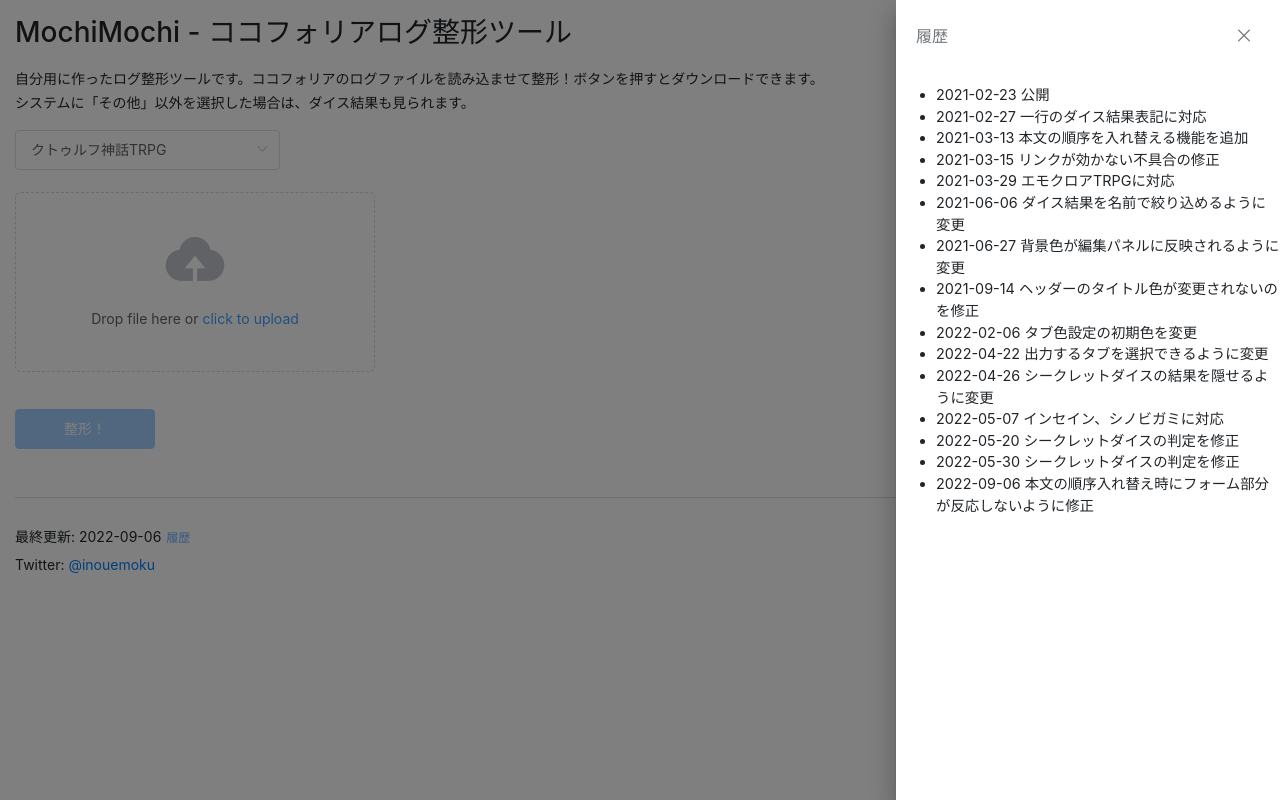
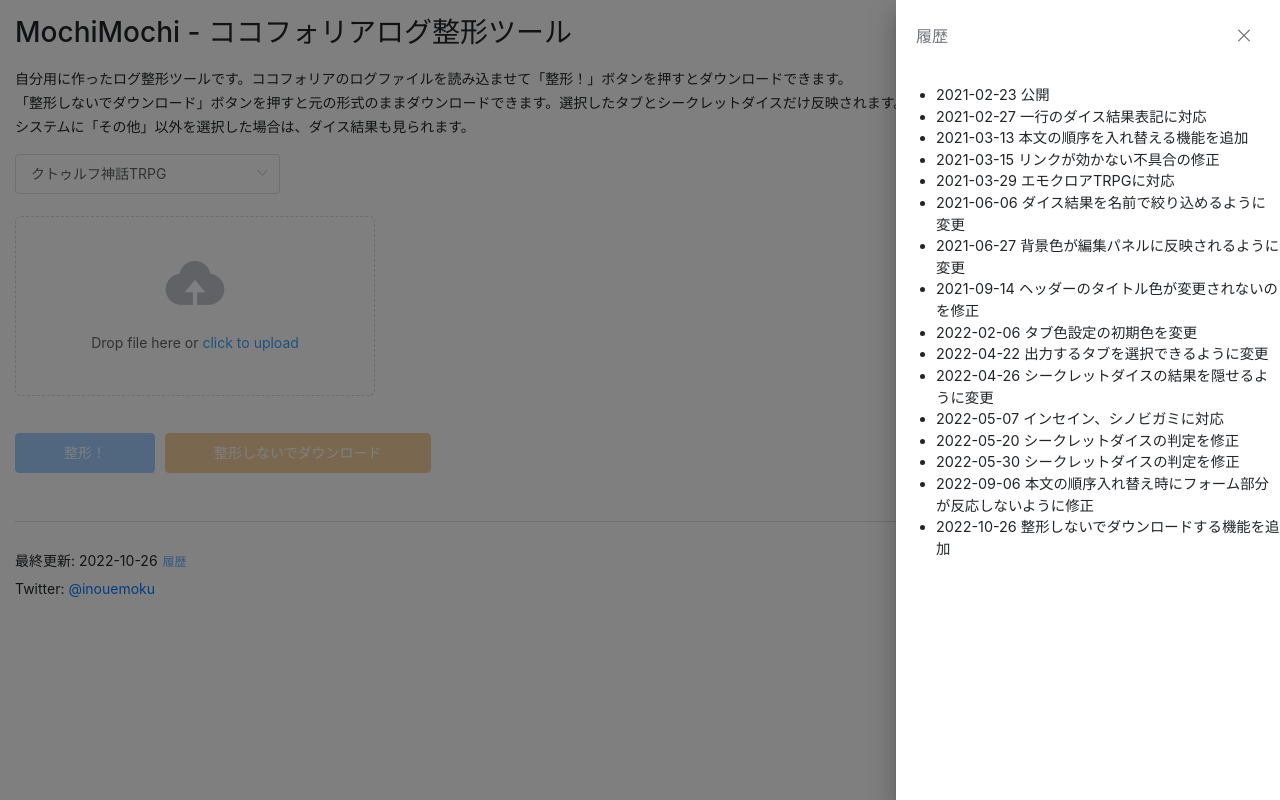
Before and after one commit to inouemoku/mochimochi, a Vue app: page / in a window 1280 px wide. Both pictures are taken after a click on the button "履歴". Built offline with nearby package versions, Linux system fonts and the light colour scheme.

Commit message:
整形しないでダウンロード機能を追加

```diff
--- a/public/index.html
+++ b/public/index.html
@@ -9,6 +9,7 @@
     <meta property="og:url" content="https://inouemoku.github.io/mochimochi/" />
     <meta property="og:title" content="MochiMochi - ココフォリアログ整形ツール" />
     <meta property="og:description" content="ココフォリアのログ整形ツールです。" />
+    <mega name="twitter:image" content="<%= BASE_URL %>image.png">
     <link rel="icon" href="<%= BASE_URL %>favicon.ico">
     <title><%= htmlWebpackPlugin.options.title %></title>
     <!-- Global site tag (gtag.js) - Google Analytics -->
--- a/src/App.vue
+++ b/src/App.vue
@@ -3,7 +3,8 @@
     <div class="container-fluid">
       <h3 class="my-3">MochiMochi - ココフォリアログ整形ツール</h3>
       <small>
-        自分用に作ったログ整形ツールです。ココフォリアのログファイルを読み込ませて整形！ボタンを押すとダウンロードできます。<br>
+        自分用に作ったログ整形ツールです。ココフォリアのログファイルを読み込ませて「整形！」ボタンを押すとダウンロードできます。<br>
+        「整形しないでダウンロード」ボタンを押すと元の形式のままダウンロードできます。選択したタブとシークレットダイスだけ反映されます。<br>
         システムに「その他」以外を選択した場合は、ダイス結果も見られます。
       </small>
       <div class="row mt-3">
--- a/src/classes/ccfolia_log.js
+++ b/src/classes/ccfolia_log.js
@@ -255,4 +255,19 @@
 </style>
 `
   }
+
+  notFormat(selectedOutputTabs, isHideSecretDice) {
+    return `<!DOCTYPE html>
+<html lang="ja">
+  <head>
+    <meta charset="UTF-8" />
+    <meta name="viewport" content="width=device-width, initial-scale=1.0" />
+    <meta http-equiv="X-UA-Compatible" content="ie=edge" />
+    <title>ccfolia - logs</title>
+  </head>
+  <body>
+
+${this.rows.map(x => x.notFormat(selectedOutputTabs, isHideSecretDice)).join("")}  </body>
+</html>`
+  }
 }
--- a/src/classes/log_row.js
+++ b/src/classes/log_row.js
@@ -32,6 +32,20 @@
         <span class="name-field"><span class="name"><span>${this.name}</span> :</span></span>
         <span class="text">${body}</span>
       </div>
+`
+  }
+
+  notFormat(selectedOutputTabs, isHideSecretDice) {
+    // 出力選択されていないタブの行は飛ばす
+    if(!selectedOutputTabs.includes(this.tab_name)) return '';
+    const body = (isHideSecretDice && this.is_secret) ? 'シークレットダイス' : this.body;
+
+    return `    <p style="color:${this.color};">
+      <span> [${this.tab_name}]</span>
+      <span>${this.name}</span> :
+      <span>${body}</span>
+    </p>
+
 `
   }
 
--- a/src/components/CcfoliaFormatter.vue
+++ b/src/components/CcfoliaFormatter.vue
@@ -135,11 +135,18 @@
           </draggable>
         </el-card>
       </div>
-        <el-button class="px-5" @click="postCcfoliaLog" type="primary" :disabled="ccfoliaLog.rows.length <= 0">整形！</el-button>
+        <el-tooltip placement="top-start">
+          <div slot="content">ヘッダーやタブなど全ての設定が反映されます。</div>
+          <el-button class="px-5" @click="postCcfoliaLog" type="primary" :disabled="ccfoliaLog.rows.length <= 0">整形！</el-button>
+        </el-tooltip>
+        <el-tooltip placement="top-start">
+          <div slot="content">タブとシークレットダイスの設定だけ反映されます。</div>
+          <el-button class="px-5" @click="postOriginalCcfoliaLog" type="warning" :disabled="ccfoliaLog.rows.length <= 0">整形しないでダウンロード</el-button>
+        </el-tooltip>
     </el-form>
     <el-divider></el-divider>
     <small>
-      <div>最終更新: 2022-09-06 <el-button @click="drawer=true" type="text" size="small">履歴</el-button></div>
+      <div>最終更新: 2022-10-26 <el-button @click="drawer=true" type="text" size="small">履歴</el-button></div>
       <div class="mb-4">Twitter: <a href="https://twitter.com/inouemoku" target="_blank">@inouemoku</a></div>
     </small>
     <el-drawer title="履歴" :visible.sync="drawer">
@@ -159,6 +166,7 @@
         <li>2022-05-20 シークレットダイスの判定を修正</li>
         <li>2022-05-30 シークレットダイスの判定を修正</li>
         <li>2022-09-06 本文の順序入れ替え時にフォーム部分が反応しないように修正</li>
+        <li>2022-10-26 整形しないでダウンロードする機能を追加</li>
       </ul>
     </el-drawer>
   </div>
@@ -281,6 +289,11 @@
       postCcfoliaLog(){
         const filename = this.ccfoliaLog.file.name.replace(/^(.*).html$/, '$1_整形.html');
         this.downloadBlob(this.ccfoliaLog.format(this.selectedOutputTabs, this.isHideSecretDice), filename, 'text/html');
+      },
+      // 元の形式でダウンロード
+      postOriginalCcfoliaLog(){
+        const filename = this.ccfoliaLog.file.name;
+        this.downloadBlob(this.ccfoliaLog.notFormat(this.selectedOutputTabs, this.isHideSecretDice), filename, 'text/html');
       },
       // ファイルが追加された時のアクション
       handleChangeFile(file) {
```
Also changed, not shown: public/image.png (added), 6 other files (tests, documents, lock files or other folders).
